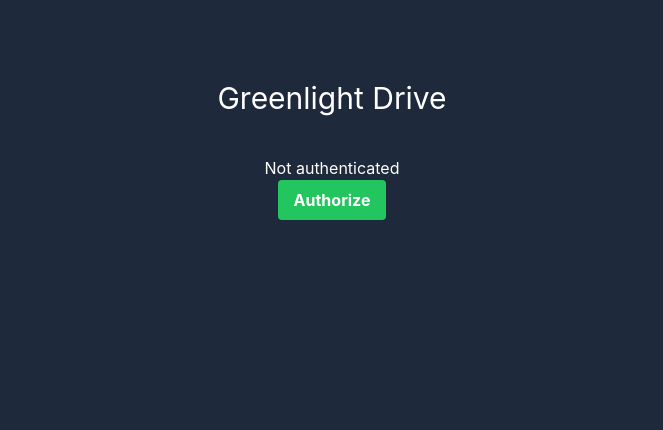
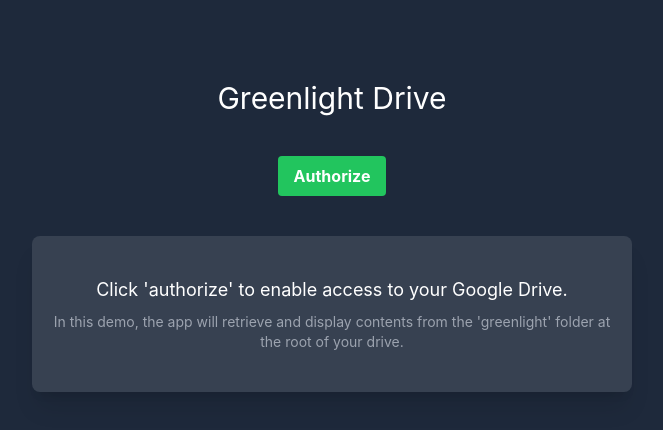
Before and after one commit to lookininward/greenlight, a React (Vite) app: page / in a window 1280 px wide. Shown: the top 430 px of the page, without its empty margins (308-971 px from the left). Built offline with nearby package versions, Linux system fonts and the light colour scheme.

Commit message:
Instructions to connect account

```diff
--- /dev/null
+++ b/src/components/AuthInfo.tsx
@@ -0,0 +1,14 @@
+import { FC } from 'react';
+
+const AuthInfo: FC = () => {
+    return (
+        <div className="mx-4 md:w-1/2 flex flex-col items-center bg-gray-700 p-4 py-10 rounded-lg shadow-xl text-center ">
+            <p className="text-white text-lg mb-2">Click 'authorize' to enable access to your Google Drive.</p>
+            <p className="text-gray-400 text-sm">
+                In this demo, the app will retrieve and display contents from the 'greenlight' folder at the root of your drive.
+            </p>
+        </div>
+    );
+};
+
+export default AuthInfo;
--- a/src/components/DriveContainer.tsx
+++ b/src/components/DriveContainer.tsx
@@ -1,4 +1,5 @@
 import { useAuthDispatch, useAuthState } from '../context/auth/authHooks';
+import AuthInfo from './AuthInfo';
 
 const DriveContainer = () => {
     const { isAuthenticated } = useAuthState();
@@ -6,7 +7,6 @@
     return (
         <div className='bg-slate-800 w-full h-full px-5 py-4 md:p-10 text-white flex flex-col items-center overflow-y-auto'>
             <h1 className='my-10 text-3xl'>Greenlight Drive</h1>
-            {isAuthenticated ? "Authenticated" : "Not authenticated"}
             <button
                 id="authorize_button"
                 className='bg-green-500 hover:bg-green-700 text-white font-bold py-2 px-4 rounded mb-10'
@@ -14,6 +14,8 @@
             >
                 Authorize
             </button>
+
+            {!isAuthenticated && <AuthInfo />}
         </div>
     );
 };
```
